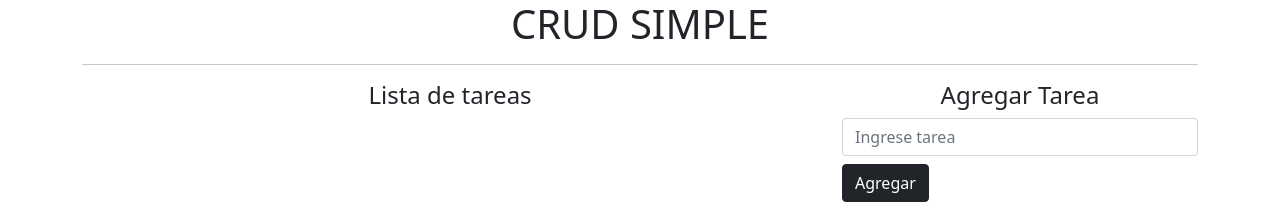
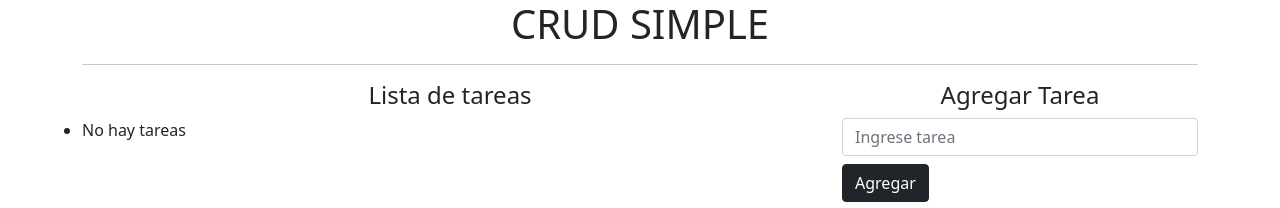
Before and after one commit to jcanelonmobdev/prueba-crud, a React (Create React App) app in the folder crud-simple/: page / in a window 1280 px wide. Shown: the top 208 px of the page. Built offline with nearby package versions, Linux system fonts and the light colour scheme.

Commit message:
Mensajes en el crud

```diff
--- a/crud-simple/src/App.jsx
+++ b/crud-simple/src/App.jsx
@@ -6,12 +6,13 @@
   const [tareas, setTareas] = React.useState([])
   const [modoEdicion, setModoEdicion] = React.useState(false)
   const [id, setId] = React.useState('')
+  const [error, setError] = React.useState(null)
 
 
   const agregarTarea = e => {
     e.preventDefault()
     if (!tarea.trim()) {
-      console.log('Falta introducir tarea')
+      setError('Falta introducir tarea')
       return
     }
     console.log(tarea)
@@ -21,6 +22,7 @@
 
     ])
     setTarea('')
+    setError(null)
   }
 
   const eliminarTarea = id => {
@@ -38,7 +40,7 @@
   const editarTarea = e => {
     e.preventDefault()
     if (!tarea.trim()) {
-      console.log('Elemento vacio')
+      setError('Elemento vacio')
       return
     }
 
@@ -50,6 +52,7 @@
     setModoEdicion(false)
     setTarea('')
     setId('')
+    setError(null)
   }
 
   return (
@@ -61,6 +64,10 @@
           <h4 className="text-center">Lista de tareas</h4>
           <ul className="list-group">
             {
+              tareas.length === 0 ? (
+                <li className="list-group0-item">No hay tareas</li>
+
+              ) : (
                 tareas.map(item => (
                   <li className="list-group-item" key={item.id}>
                     <span className="lead">{item.nombreTarea}</span>
@@ -79,6 +86,7 @@
 
                   </li>
                 ))
+              )
             }
 
 
@@ -92,6 +100,9 @@
 
           </h4>
           <form onSubmit={modoEdicion ? editarTarea : agregarTarea}>
+            {
+              error ? <span className="text-danger">{error}</span> : null
+            }
             <input
               type="text"
               className="form-control mb-2"
```
Lines whose indentation alone changed are shown as unchanged.
